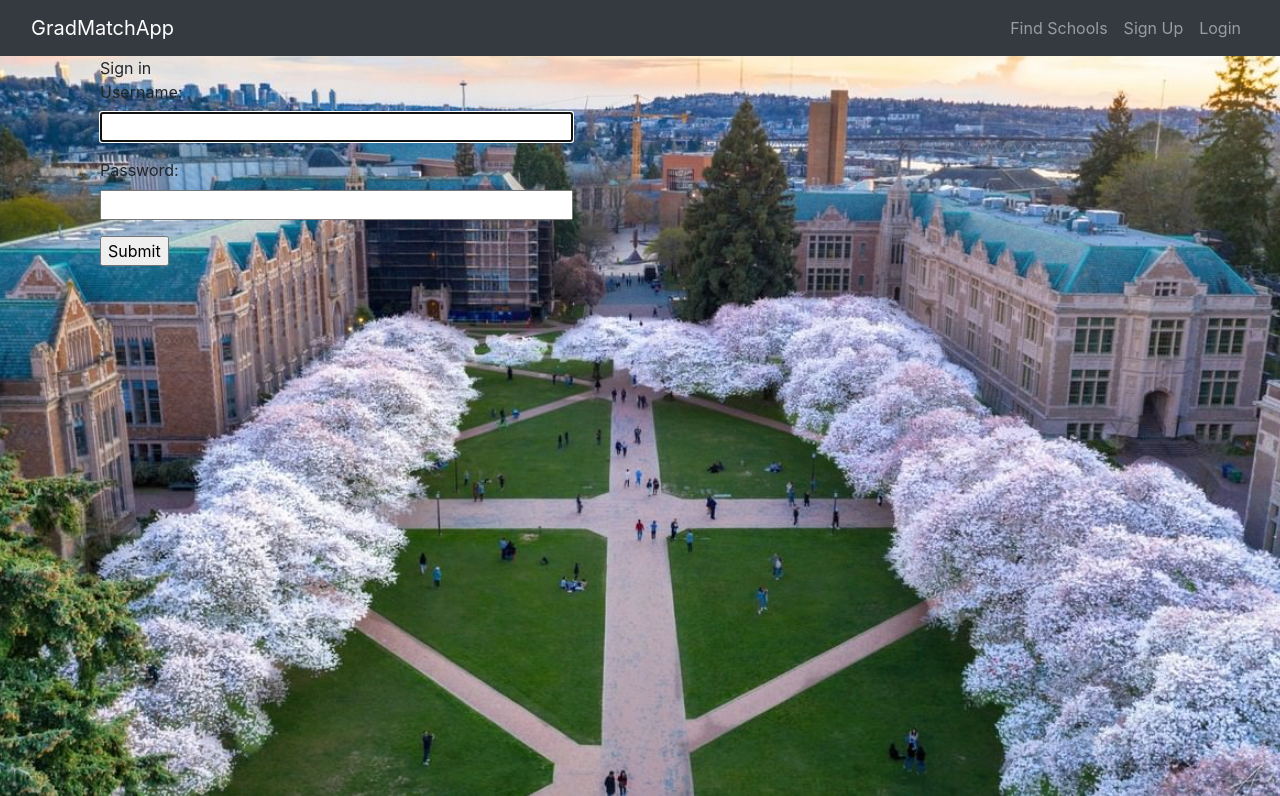
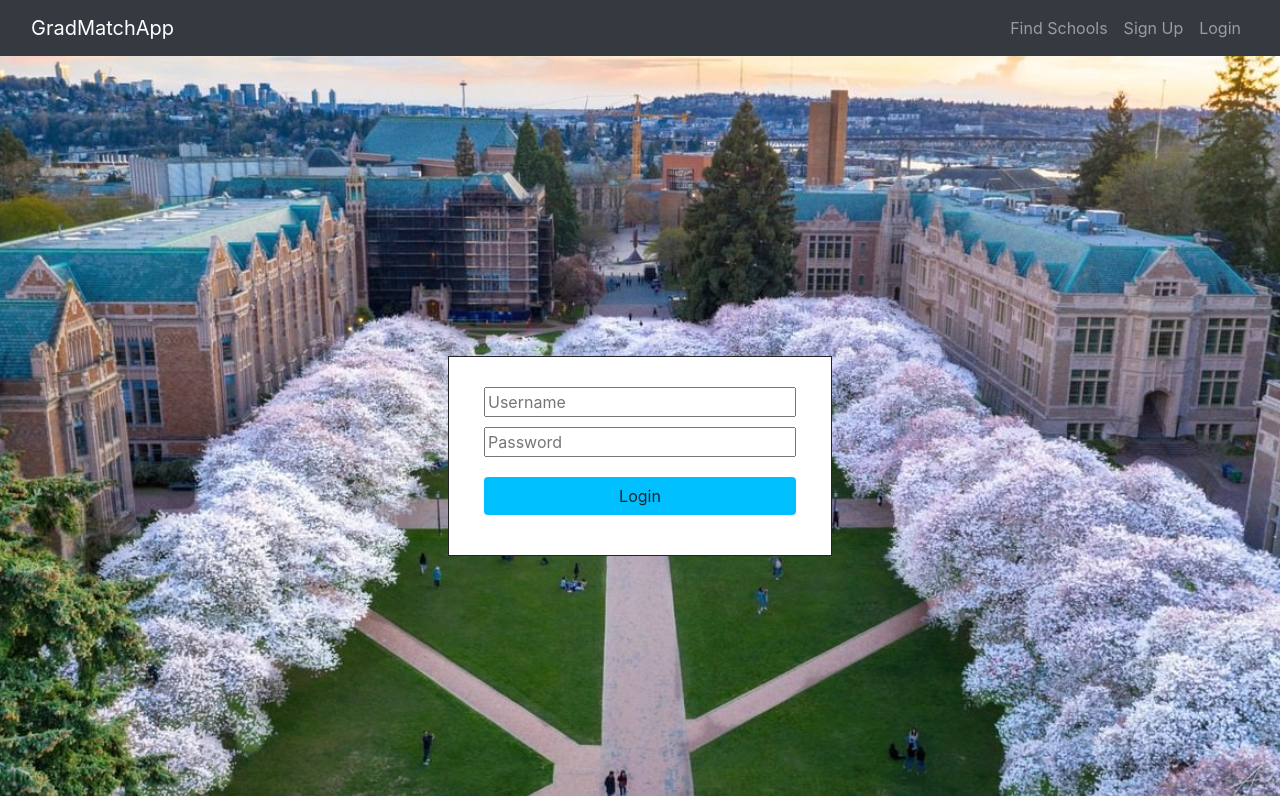
Before and after one commit to citz73/Graduate-Matcher, a Django app: page /login/ in a window 1280 px wide. Shown: the top 796 px of the page. Run offline with Django 3.2, Linux system fonts and the light colour scheme; some libraries are stand-ins or nearby versions.

Commit message:
change login and signup

```diff
--- a/gradmatchapp/static/gradmatchapp/style.css
+++ b/gradmatchapp/static/gradmatchapp/style.css
@@ -53,35 +53,39 @@ li.a span{
     text-shadow: -2px -2px black, 2px -2px black, -2px 2px black, 2px 2px black;
 }
 
-#login_form {
-    width: 500px;
+#login_page {
+    width: 30%;
     height: auto;
-    margin: 200px auto;
+    margin: 300px auto;
     padding: 20px;
+    background: white;
+    text-align: center;
     border-style: solid;
     border-width: thin;
-    text-align: center;
-    float: center;
-    display: block;
-    background: white;
 }
 
-#login_button {
-    width: 90%;
-    background-color: DeepSkyBlue;
-    margin: 0px auto;
+#signup_page {
+    width: auto;
+    height: auto;
+    margin: 300px auto;
+    padding: 20px;
+    background: white;
     text-align: center;
-    display: block;
+    border-style: solid;
+    border-width: thin;
 }
 
-#submit {
-    background-color: DeepSkyBlue;
+#username {
+    width: 100%;
+    margin: 10px auto;
 }
 
-#id_username {
-    width: 90%;
+#password {
+    width: 100%;
 }
 
-#id_password {
-    width: 90%;
+.btn {
+    background-color: DeepSkyBlue !important;
+    margin: 20px auto;
+    width: 100%;
 }
--- a/gradmatchapp/templates/registration/login.html
+++ b/gradmatchapp/templates/registration/login.html
@@ -6,19 +6,31 @@
 	<head>
 		<title></title>
 	</head>
-	<body id="login_page">
-		<div class="container">
-			<div class="col-sm-6">
-				<div class="panel panel-default">
-					<div class="panel-heading">Sign in</div>
-					<div class="panel-body">
-						<form method="post">
-							{% csrf_token %}
-							{{ form.as_p }}
-							<input type="submit" name="login">
-						</form>
-					</div>
-				</div>
+	<body>
+		<div class="container" id="login_page">
+			<div class="col login_form">
+		        <form class="form-horizontal" name="LoginForm" action="/login/" method="post">
+			        {% csrf_token %}
+			        {% if next %}
+			            <input type="hidden" name="next" value="{{ next }}" />
+			        {% endif %}
+			        <div class="control-group">
+			            <div class="controls">
+			                <input type="text" id="username" name="username"  placeholder="Username">
+			            </div>
+			        </div>
+			        <div class="control-group">
+			            <div class="controls">
+			                <input type="password" name="password" id="password" placeholder="Password">
+			            </div>
+			        </div>
+			        <div class="control-group">
+			            <div class="controls">
+			                <button type="submit" class="btn">Login</button>
+			            </div>
+			        </div>
+		        </form>
+
 			</div>
 		</div>
 	</body>
```
Also changed, not shown: gradmatchapp/templates/gradmatchapp/signup.html (+4 -4 lines).
